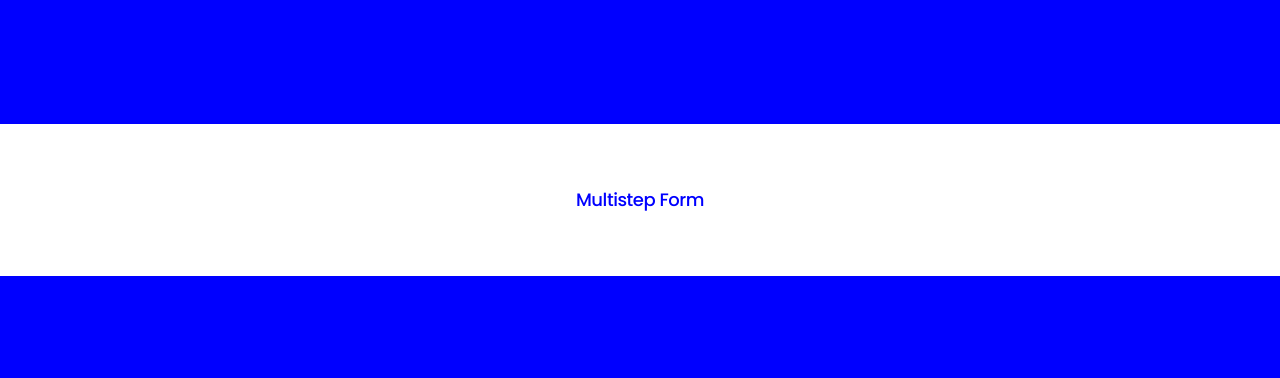
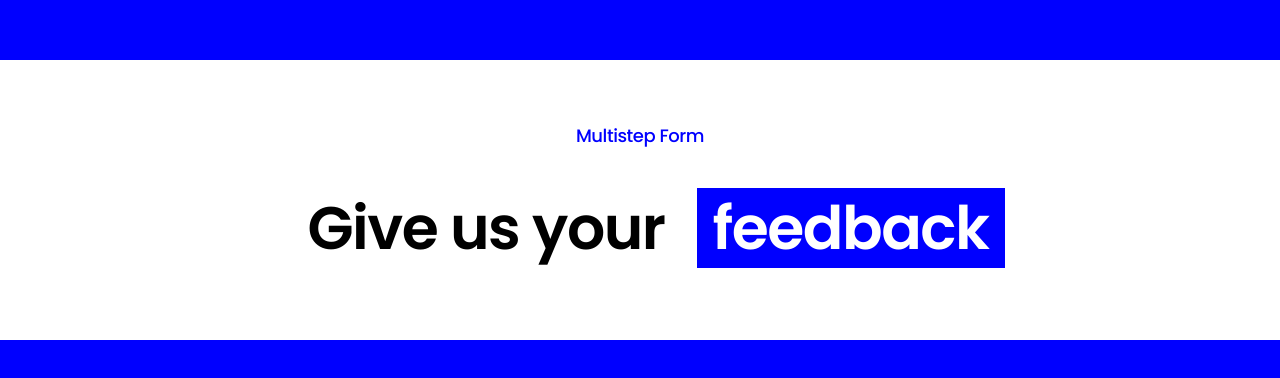
Before and after one commit to bazyli2/multi-step-form, a Next.js app: page / in a window 1280 px wide. Shown: the part 200-578 px from the top of the page. Built offline with nearby package versions, Linux system fonts and the light colour scheme.

Commit message:
added "give us your feedback" text

```diff
--- a/src/app/layout.tsx
+++ b/src/app/layout.tsx
@@ -3,7 +3,7 @@ import { Poppins } from "next/font/google";
 import "./globals.css";
 import { clsx } from "@/utils/clsx";
 
-const poppins = Poppins({ subsets: ["latin"], weight: ["400", "500"] });
+const poppins = Poppins({ subsets: ["latin"], weight: ["400", "500", "600"] });
 
 export const metadata: Metadata = {
   title: "Multi Step Form Demo",
--- a/src/pages/MultiStepForm/MultiStepForm.tsx
+++ b/src/pages/MultiStepForm/MultiStepForm.tsx
@@ -2,8 +2,12 @@ export function MultiStepForm() {
   return (
     <div className="flex-1 bg-blue flex items-center justify-center">
       <div className="max-w-7xl bg-white flex-1 py-16 flex flex-col items-center">
-        <div className="text-blue text-lg leading-6 tracking-tight font-medium">
+        <div className="text-blue text-lg leading-6 tracking-tight font-medium mb-8">
           Multistep Form
+        </div>
+        <div className="font-semibold text-6xl leading-20 tracking-tight min-h-24 flex items-center">
+          <div className="px-8">Give us your</div>
+          <div className="px-4 bg-blue text-white">feedback</div>
         </div>
       </div>
     </div>
```
